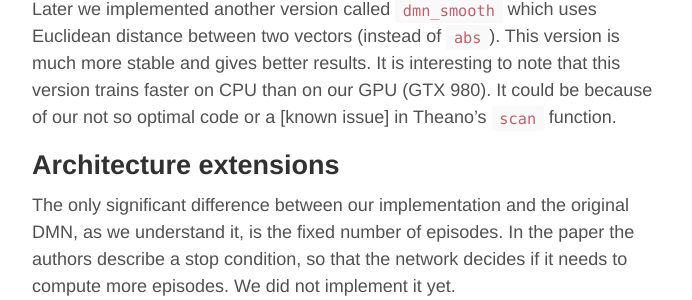
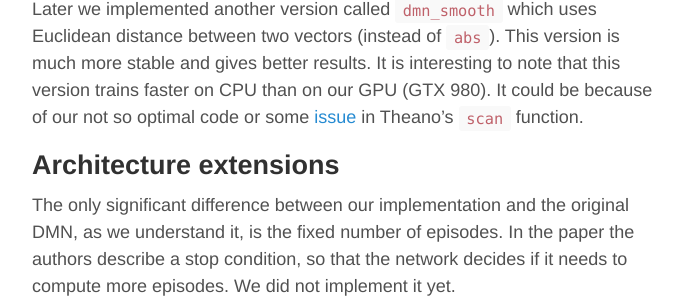
Before and after one commit to YerevaNN/yerevann.github.io, a Jekyll site: the page built from _posts/2016-02-23-playground-for-babi-tasks.md, in a window 1280 px wide and 900 px high, scrolled down 1009 px. Shown: the part 234-534 px from the top of the window, without its empty margins (293-985 px from the left). Built offline with Jekyll 4.4.1, drawn with Linux system fonts in a browser that asks for light colours; comment, search, counter and statistics services are not loaded; some of the changed text lies outside the part shown.

Commit message:
dmn-ui minor updates

```diff
--- a/_posts/2016-02-23-playground-for-babi-tasks.md
+++ b/_posts/2016-02-23-playground-for-babi-tasks.md
@@ -27,7 +27,7 @@ Attention system is a simple 2 layer neural network where input is a vector of f
 
 where `c` is an input sentence, `q` is the question, `m` is the current state of the memory. We tried to stay as close to the original as possible in our first implementation, but probably we understood these expressions too literally. We implemented `|c-q|` as an [absolute value](https://github.com/YerevaNN/Dynamic-memory-networks-in-Theano/blob/master/dmn_basic.py#L217) of a difference of two vectors, which caused lots of trouble, as Theano's implementation of (the gradient of) `abs` function gave `NaN`s at random during training. Then, the terms `cWq` and `cWm` actually produce [just two numbers](https://github.com/YerevaNN/Dynamic-memory-networks-in-Theano/blob/master/dmn_basic.py#L215), and they do not affect anything in a large vector.
 
-Later we implemented another version called [`dmn_smooth`](https://github.com/YerevaNN/Dynamic-memory-networks-in-Theano/blob/master/dmn_smooth.py#L223) which uses Euclidean distance between two vectors (instead of `abs`). This version is much more stable and gives better results. It is interesting to note that this version trains faster on CPU than on our GPU (GTX 980). It could be because of our not so optimal code or a [known issue] in Theano's `scan` function.
+Later we implemented another version called [`dmn_smooth`](https://github.com/YerevaNN/Dynamic-memory-networks-in-Theano/blob/master/dmn_smooth.py#L223) which uses Euclidean distance between two vectors (instead of `abs`). This version is much more stable and gives better results. It is interesting to note that this version trains faster on CPU than on our GPU (GTX 980). It could be because of our not so optimal code or some [issue](https://github.com/Theano/Theano/issues/1168) in Theano's `scan` function.
 
 ## Architecture extensions
 The only significant difference between our implementation and the original DMN, as we understand it, is the fixed number of episodes. In the paper the authors describe a stop condition, so that the network decides if it needs to compute more episodes. We did not implement it yet.
```
Also changed, not shown: other parts of _posts/2016-02-23-playground-for-babi-tasks.md (+1 -1 lines), public/2016-02-23/dmn-ui.png.
